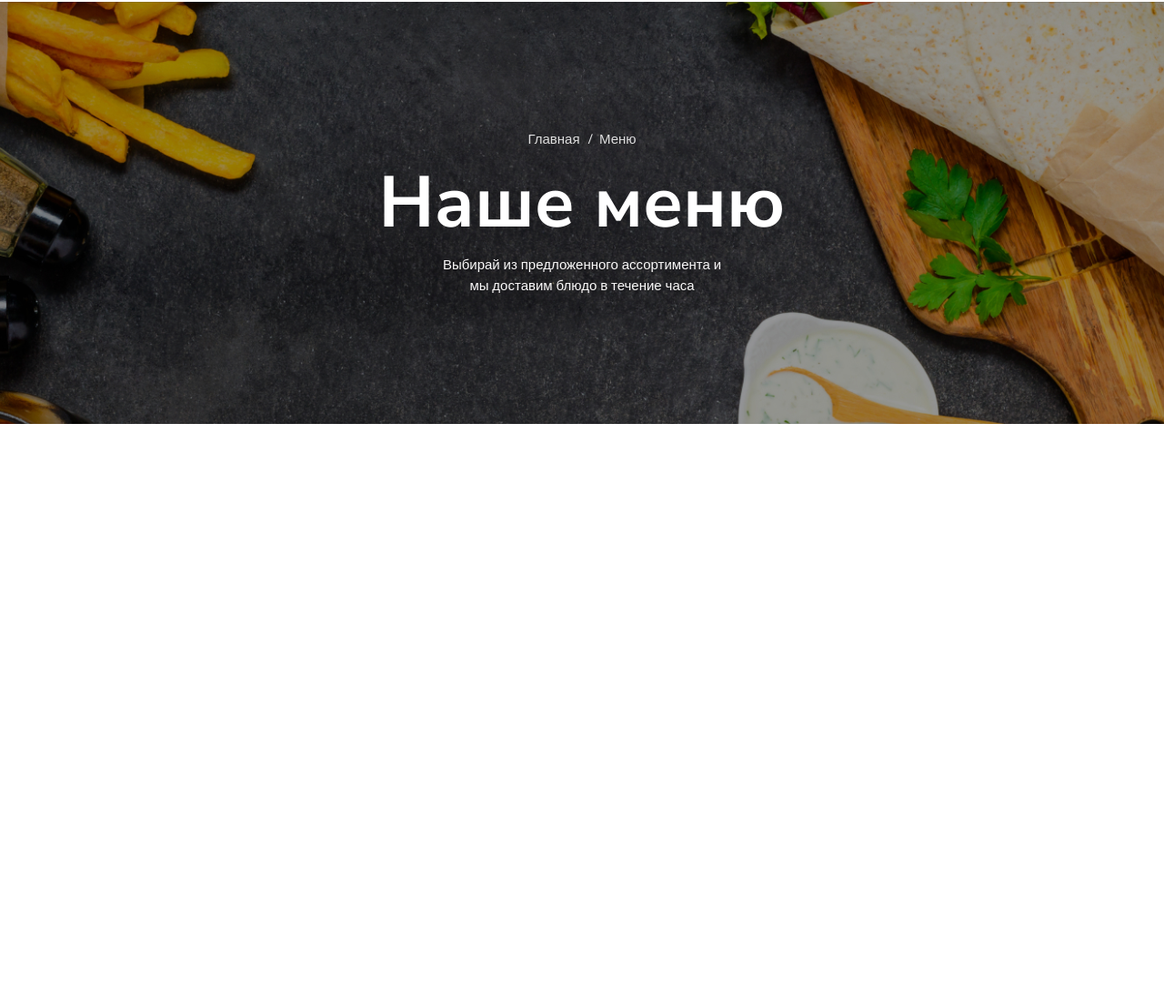
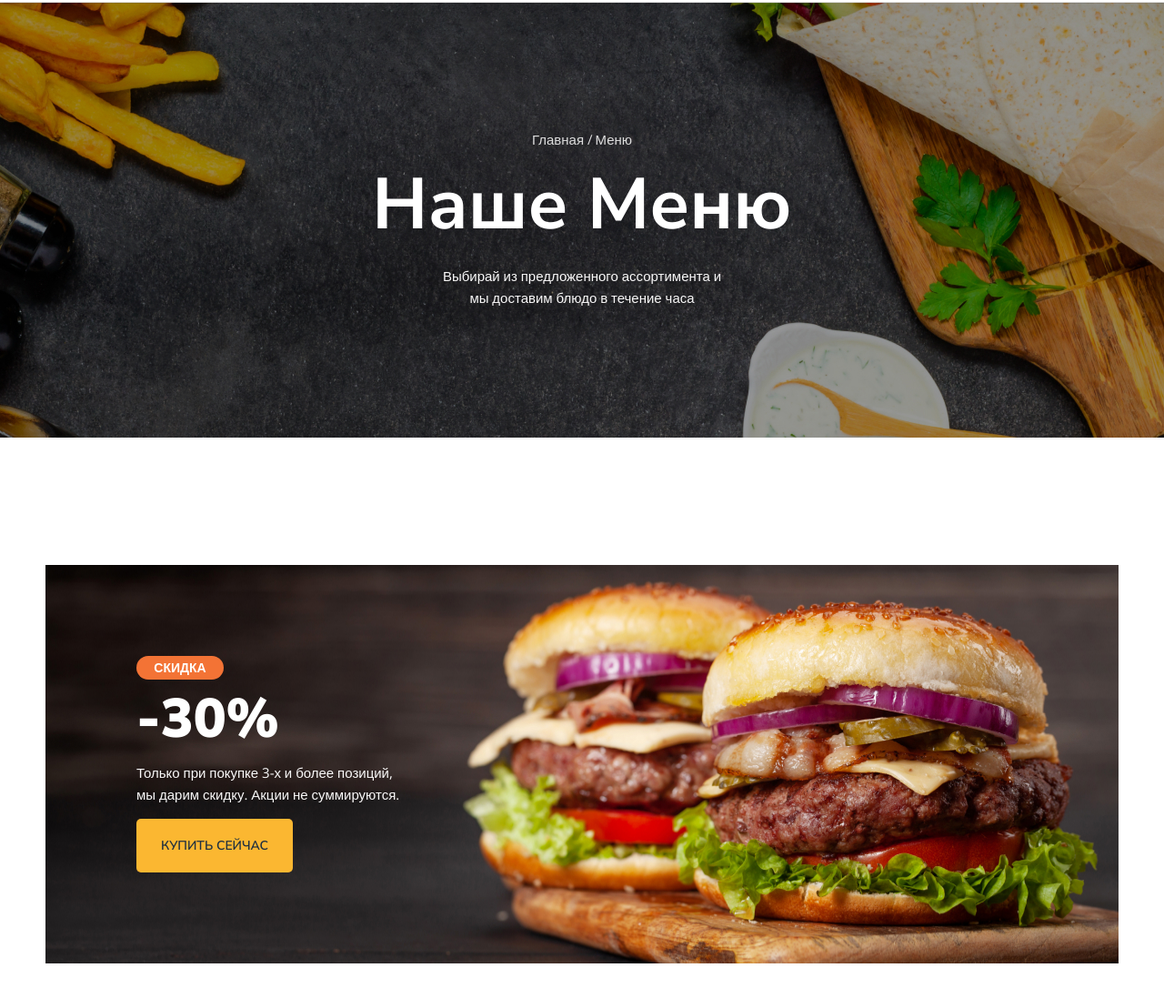
Before and after one commit to BestDmitriy/Module_01_burger, a plain HTML site: page index.html in a window 1280 px wide. Shown: the part 107-1204 px from the top of the page at 91% size. Before the commit the page ends 800 px from the top, so only its background shows below. Drawn offline with nearby package versions, Linux system fonts and the light colour scheme.

Commit message:
Add styly

```diff
--- a/CSS/main.css
+++ b/CSS/main.css
@@ -7,6 +7,9 @@ body {
     margin: 0 auto;
     padding-left: 15px;
     padding-right: 15px;
+}
+header {
+    border-bottom: 1px solid #DEDEDE;
 }
 .header {
     font-family: 'Open Sans', sans-serif;
@@ -37,6 +40,9 @@ body {
     text-decoration: none;
 
 }
+.header-nav a:hover {
+    color: #ffc725;
+}
 .header-nav a::after {
     content: '';
     width: 100%;
@@ -55,6 +61,7 @@ body {
     border: none;
     padding: 0;
     gap: 10px;
+    cursor: pointer;
 }
 .button-item {
     position: relative;
@@ -85,6 +92,7 @@ body {
     background-size: cover;
     background-position: center center;
     padding: 142px 0;
+    margin-bottom:  140px;
 }
 .breadcrumbs {
     padding-left: 0;
@@ -92,7 +100,7 @@ body {
     list-style-type: none;
     display: flex;
     justify-content: center;
-    gap: 16px;
+    gap: 7px;
 }
 .breadcrumbs a {
     color: #DEDEDE;
@@ -100,10 +108,14 @@ body {
     font-family: 'Open Sans', sans-serif;
     text-decoration: none;
 }
+.breadcrumbs a:hover {
+    color: #ffc725;
+}
 .breadcrumbs a::before {
     content: '/';
     position: relative;
-    left: -7px;
+    left: -3px;
+    pointer-events: none;
 }
 .breadcrumbs li:first-child a::before {
     display: none;
@@ -111,14 +123,60 @@ body {
 .title {
     font-weight: 700;
     font-size: 79px;
-    margin-top: 10px;
-    margin-bottom: 10px;
+    margin-top: 17px;
+    margin-bottom: 20px;
 }
 .description {
     font-family: 'Open Sans', sans-serif;
     font-size: 15px;
-    line-height: 1.5;
+    line-height: 1.6;
     color: #FAF9F9;
     max-width: 320px;
     margin: 0 auto;
 }
+.banner-box {
+    background-image: url(../images/banner_1.jpg);
+    background-repeat: no-repeat;
+    background-size: cover;
+    background-position: center center;
+    padding: 100px 100px 120px;
+    margin-bottom: 80px;
+}
+.banner-title {
+    font-size: 60px;
+    font-weight: 900;
+    color: #ffffff;
+    margin-top: 0;
+    margin-bottom: 12px;
+}
+.banner-title span {
+    font-size: 14px;
+    font-family: 'Open Sans', sans-serif;
+    font-weight: 600;
+    text-transform: uppercase;
+    background-color: #f37335;
+    border-radius: 14px;
+    padding: 5px 0;
+    display: block;
+    max-width: 96px;
+    text-align: center;
+    margin-bottom: 9px;
+}
+.banner-text {
+    color: #FAF9F9;
+    font-size: 15px;
+    line-height: 1.6;
+    font-family: 'Open Sans', sans-serif;
+    max-width: 353px;
+    margin-top: 0;
+    margin-bottom: 35px;
+}
+.banner-link {
+    font-size: 14px;
+    padding: 20px 27px;
+    text-transform: uppercase;
+    text-decoration: none;
+    color: #1e2f40;
+    background-color: #fbb731;
+    border-radius: 5px;
+}
--- a/index.html
+++ b/index.html
@@ -18,8 +18,8 @@
                 <a href="#" class="header-logo"></a>
                 <nav>
                     <ul class="header-nav">
-                        <li><a href="#" class="active">Главная</a></li>
-                        <li><a href="#">Меню</a></li>
+                        <li><a href="#" >Главная</a></li>
+                        <li><a href="#"class="active">Меню</a></li>
                         <li><a href="#">О нас</a></li>
                         <li><a href="#">Контакты</a></li>
                     </ul>
@@ -40,9 +40,24 @@
                 <li><a href="#">Главная</a></li>
                 <li><a href="#">Меню</a></li>
             </ul>
-            <h1 class="title">Наше меню</h1>
+            <h1 class="title">Наше Меню</h1>
             <p class="description">Выбирай из предложенного ассортимента и мы доставим блюдо в течение часа</p>
         </div>
     </div>
+    <main>
+        <div class="banner">
+            <div class="container">
+                <div class="banner-box">
+                    <h2 class="banner-title">
+                        <span>скидка</span>
+                        -30%
+                    </h2>
+                    <p class="banner-text">Только при&nbsp;покупке 3-х и более позиций, мы&nbsp;дарим скидку. Акции не&nbsp;суммируются.
+                    </p>
+                    <a href="#" class="banner-link">купить сейчас</a>
+                </div>
+            </div>
+        </div>
+    </main>
 </body>
 </html>
```
Also changed, not shown: images/banner_1.jpg (added).
